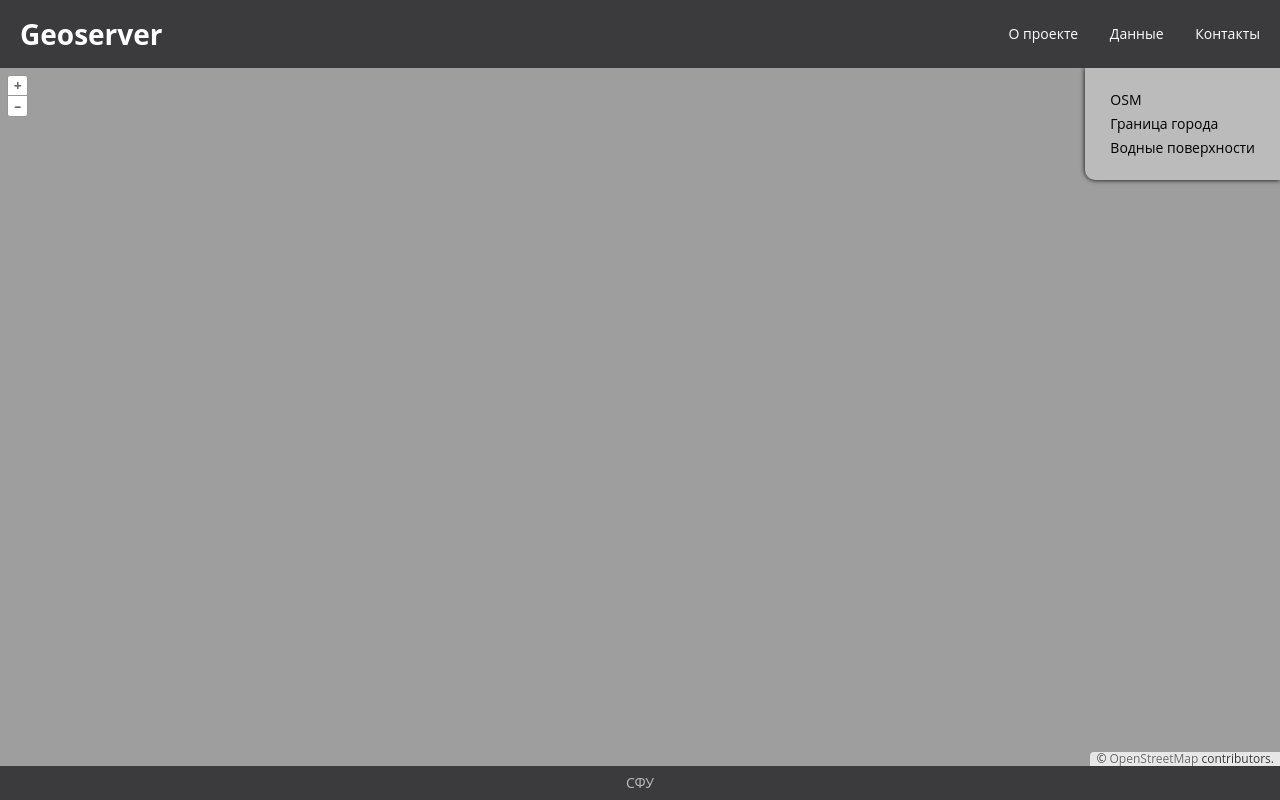
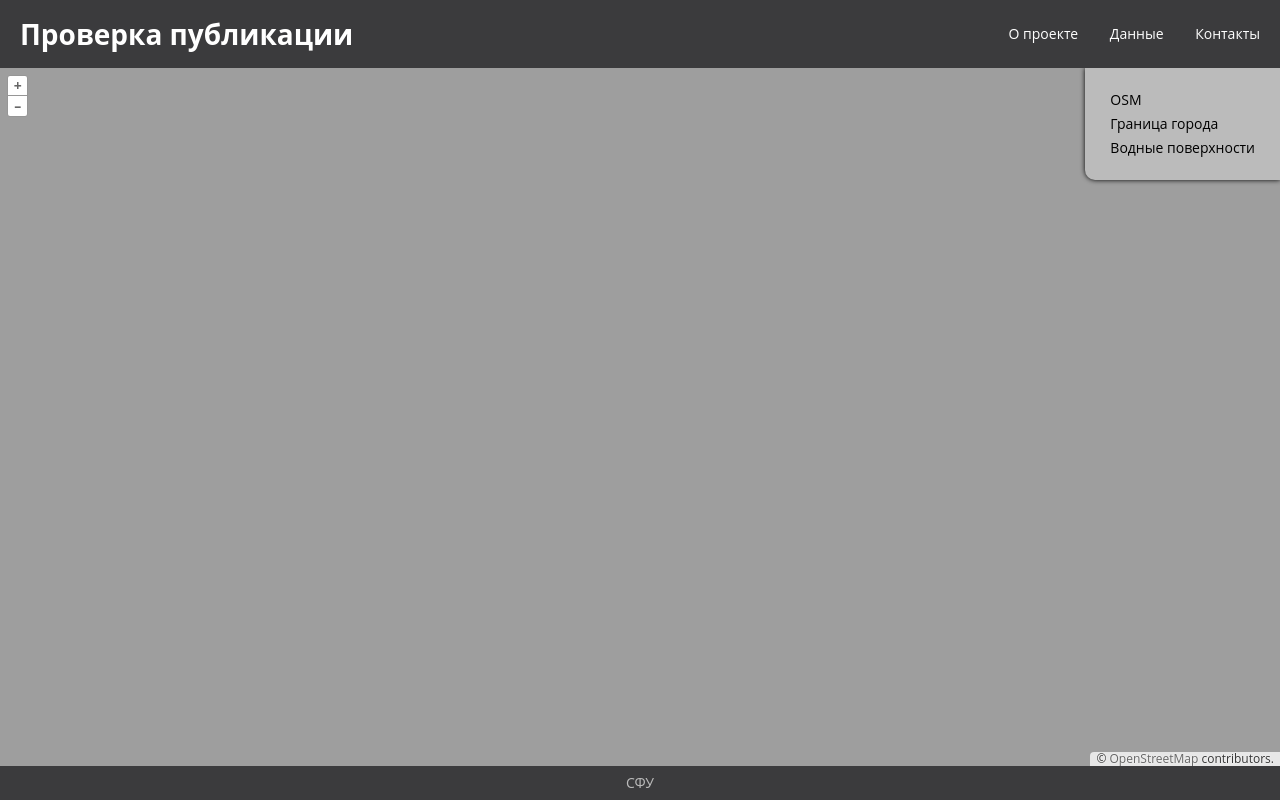
Before and after one commit to alexlipovka/tut_repo, a website built with Vite: page index.html in a window 1280 px wide. Built offline with nearby package versions, Linux system fonts and the light colour scheme; files whose address does not match are found by name.

Commit message:
заголовок

```diff
--- a/index.html
+++ b/index.html
@@ -8,7 +8,7 @@
   </head>
   <body>
     <header>
-      <h1 id="listLayers">Geoserver</h1>
+      <h1 id="listLayers">Проверка публикации</h1>
       <nav>
         <ul>
           <li>О проекте</li>
```
